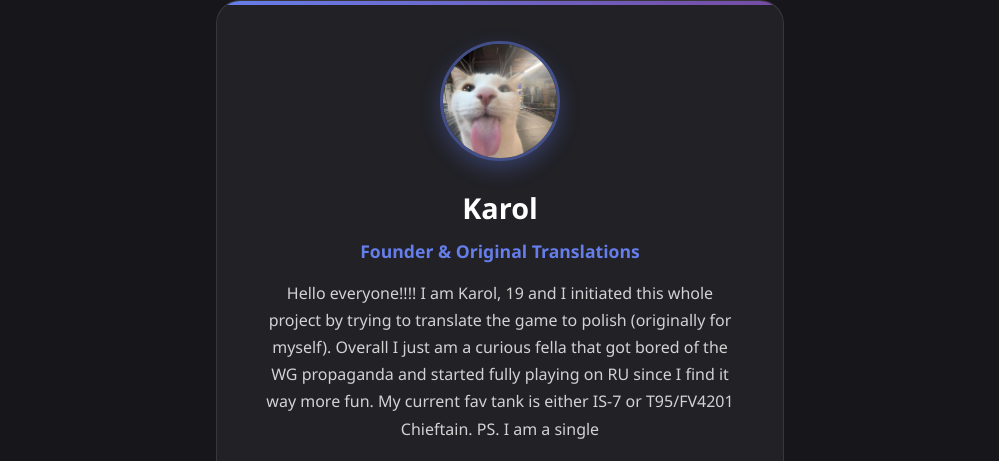
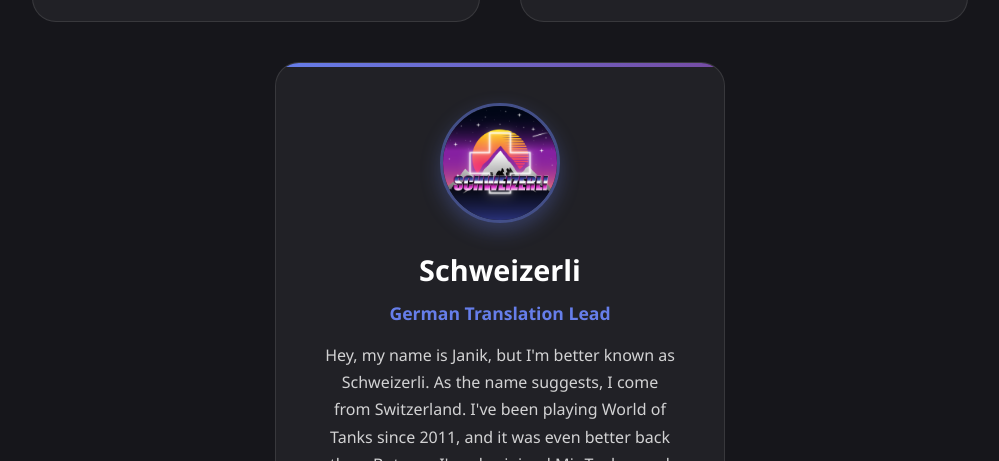
Before and after one commit to GtafanWRLD/langpage, a plain HTML site: page about.html in a window 1280 px wide. Shown: the part 1346-1807 px from the top of the page, without its empty margins (140-1139 px from the left). Drawn offline with Linux system fonts and the light colour scheme.

Commit message:
extra mobile fix

```diff
--- a/about-page.css
+++ b/about-page.css
@@ -33,7 +33,7 @@
     padding: 0 1rem;
 }
 
-/* Force single column layout for team grid */
+/* Force single column layout for team grid on mobile */
 .team-grid {
     display: block;
     width: 100%;
@@ -331,7 +331,7 @@
     flex-shrink: 0;
 }
 
-/* Tablet and larger */
+/* Tablet and larger - restore triangle layout */
 @media (min-width: 600px) {
     .team-section {
         padding: 5rem 2rem;
@@ -371,8 +371,27 @@
     }
 }
 
-/* Desktop */
+/* Desktop - Triangle layout (2 on top, 1 centered below) */
 @media (min-width: 1024px) {
+    .team-grid {
+        display: grid;
+        grid-template-columns: repeat(2, 1fr);
+        gap: 2.5rem;
+        max-width: 1000px;
+        padding: 0 2rem;
+    }
+
+    .team-member {
+        margin-bottom: 0;
+    }
+
+    .team-member:nth-child(3) {
+        grid-column: 1 / -1;
+        max-width: 500px;
+        margin: 0 auto;
+        width: 100%;
+    }
+
     .section-intro {
         max-width: 700px;
     }
```
